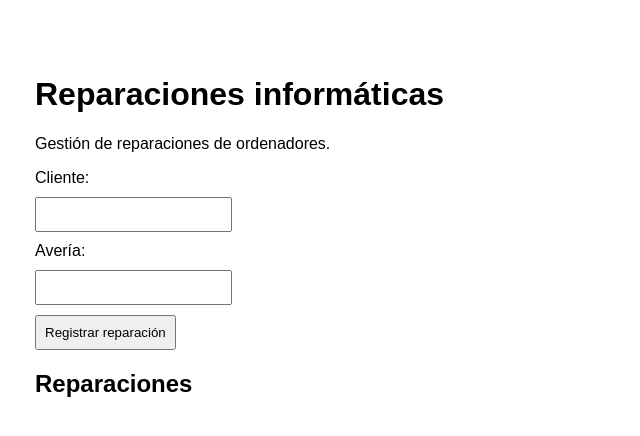
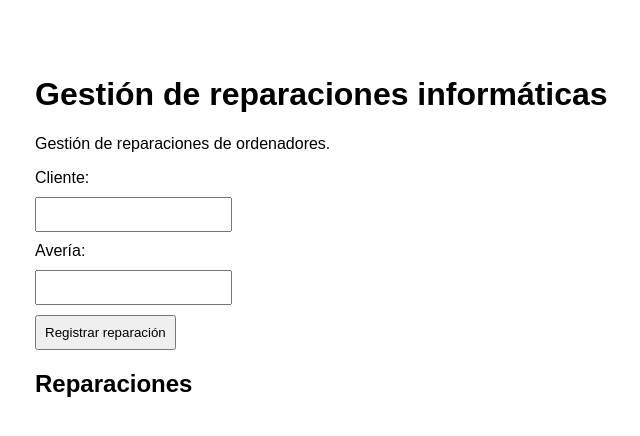
Before and after one commit to AngelGomezSuarez/reparaciones-informaticas, a plain HTML site: page index.html in a window 1280 px wide. Shown: the whole page, without its empty margins (305-945 px from the left). Drawn offline with Linux system fonts and the light colour scheme.

Commit message:
Reto 1: cambiar el título de la web

```diff
--- a/index.html
+++ b/index.html
@@ -9,7 +9,7 @@
     </style>
 </head>
 <body>
-    <h1>Reparaciones informáticas</h1>
+    <h1>Gestión de reparaciones informáticas</h1>
     <p>Gestión de reparaciones de ordenadores.</p>
     <label for="cliente">Cliente:</label>
     <input id="cliente" type="text">
```
